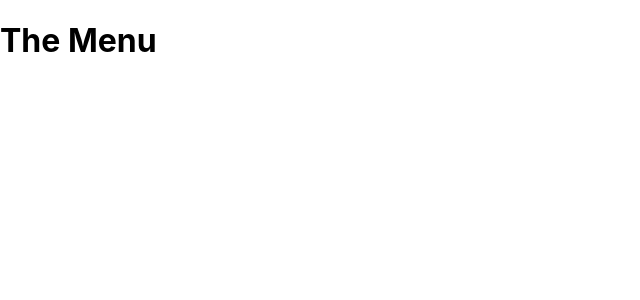
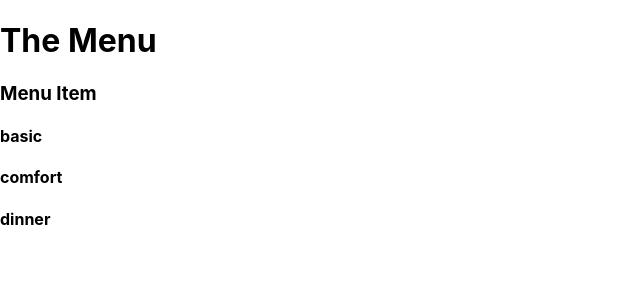
Before and after one commit to darintrimillos/buttle, a Next.js app: page /menu in a window 1280 px wide. Shown: the top 300 px of the page, without its empty margins (0-640 px from the left). Built offline with nearby package versions, Linux system fonts and the light colour scheme.

Commit message:
add components directory, add menu data

```diff
--- /dev/null
+++ b/src/components/MenuItem/MenuItem.js
@@ -0,0 +1,10 @@
+
+const MenuItem = (item) => {
+    return (
+        <div>
+            <h3>Menu Item</h3>
+        </div>
+    )
+}
+
+export default MenuItem;
--- /dev/null
+++ b/src/data/menu.js
@@ -0,0 +1,16 @@
+const menu = {
+    'teriyaki': {
+        name: "Bachan's Teriyaki Chicken",
+        description: 'Old-school teriyaki chicken (thighs), cooked on the stovetop just like a bachan would. Served with rice and a simple veggie.',
+        relatedRecipes: ['teriyaki_chicken'],
+        tags: ['basic', 'dinner', 'comfort']
+    }
+}
+
+const menuTags = [
+    'basic',
+    'comfort',
+    'dinner'
+];
+
+export { menu as default, menuTags };
--- a/src/pages/menu.js
+++ b/src/pages/menu.js
@@ -1,4 +1,6 @@
 import recipes from '../data/recipes/recipes';
+import menu, { menuTags } from '../data/menu';
+import MenuItem from '../components/MenuItem/MenuItem';
 
 const Menu = ({ recipes }) => {
     console.log('recipes', recipes);
@@ -6,6 +8,8 @@ const Menu = ({ recipes }) => {
     return (
         <div>
             <h1>The Menu</h1>
+            <MenuItem />
+            {menuTags.map((tag) => (<h4 key={tag}>{tag}</h4>))}
         </div>
     )
 }
```
